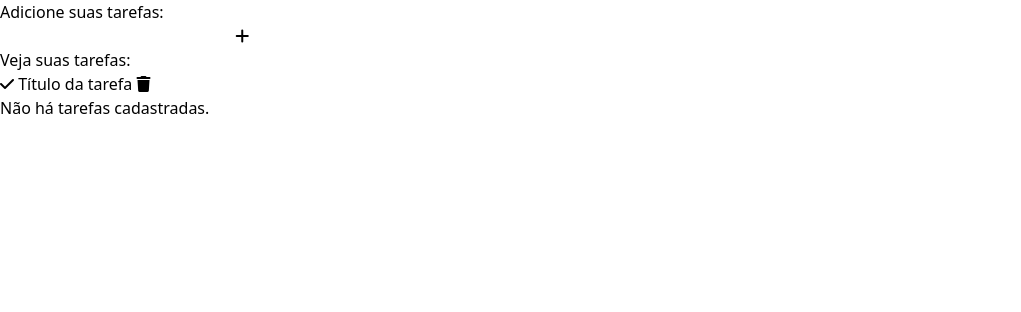
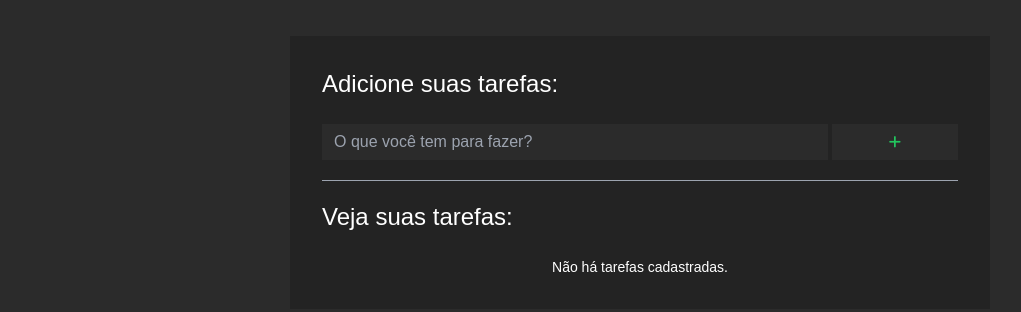
Before and after one commit to pabloquirino/to-do-list, a website: page src/index.html in a window 1280 px wide. Shown: the whole page, without its empty margins (0-1021 px from the left). Drawn offline with Linux system fonts and the light colour scheme.

Commit message:
estilização básica finalizada

```diff
--- a/css/input.css
+++ b/css/input.css
@@ -1,3 +1,11 @@
 @tailwind base;
 @tailwind components;
 @tailwind utilities;
+
+@font-face {
+    font-family: 'lemon';
+    src: url('fonts/LEMONMILK-light.otf') format('otf'),
+         url('fonts/LEMONMILK-lightItalic.otf') format('otf');
+    font-weight: normal;
+    font-style: normal;
+}
--- a/src/index.html
+++ b/src/index.html
@@ -7,27 +7,29 @@
     <link rel="stylesheet" href="https://cdnjs.cloudflare.com/ajax/libs/font-awesome/6.5.2/css/all.min.css" integrity="sha512-SnH5WK+bZxgPHs44uWIX+LLJAJ9/2PkPKZ5QiAj6Ta86w+fsb2TkcmfRyVX3pBnMFcV7oQPJkl9QevSCWr3W6A==" crossorigin="anonymous" referrerpolicy="no-referrer" />
     <link rel="stylesheet" href="../css/output.css">
 </head>
-<body>
+<body class="bg-grayLight text-white text-2xl font-lemon">
 
-    <main id="main-conteiner">
+    <main id="main-conteiner" class="max-w-700px bg-grayDark mx-auto mt-9 p-8">
 
-        <div id="add-container">
-            <h2>Adicione suas tarefas:</h2>
-            <form action="">
-                <input type="text" name="task" id="task">
-                <button type="submit" id="add"><i class="fa fa-plus"></i></button>
+        <div id="add-container" class="pb-5 mb-5 border-b border-gray-400">
+            <h2 class="mb-6">Adicione suas tarefas:</h2>
+            <form action="" class="flex">
+                <input type="text" name="task" id="task" placeholder="O que você tem para fazer?" class="bg-grayLight text-base w-4/5 h-9 pl-3">
+                <button type="submit" id="add" class="bg-grayLight text-green-500 duration-300 hover:bg-green-500 hover:text-grayLight text-sm w-1/5 h-9 ml-1"><i class="fa fa-plus"></i></button>
             </form>
         </div>
 
         <div id="tasks-conteiner">
-            <h2>Veja suas tarefas:</h2>
-            <div class="tasks">
-                <i class="fa fa-check"></i>
+            <h2 class="mb-6">Veja suas tarefas:</h2>
+            <!-- template -->
+            <div class="relative text-base pb-5 mb-5 border-b border-gray-400 hidden">
+                <i class="fa fa-check rounded-full p-1 border border-gray-400"></i>
                 <span class="task-title">Título da tarefa</span>
-                <i class="fa fa-trash"></i>
+                <i class="fa fa-trash absolute right-0 top-0 hover:text-red-600 cursor-pointer"></i>
             </div>
-            <p id="empty-tasks">Não há tarefas cadastradas.</p>
         </div>
+        <!-- fim template -->
+        <p id="empty-tasks" class="text-sm text-center">Não há tarefas cadastradas.</p>
 
     </main>
 
--- a/tailwind.config.js
+++ b/tailwind.config.js
@@ -2,7 +2,18 @@
 module.exports = {
   content: ["./src/**/*.{html,js}"],
   theme: {
-    extend: {},
+    extend: {
+      fontFamily: {
+        lemon: ['lemon', 'sans-serif']
+      },
+      spacing: {
+        '700px': '700px'
+      },
+      colors: {
+        'grayDark': 'rgb(35,35,35)',
+        'grayLight': 'rgb(43,43,43)'
+      }
+    },
   },
   plugins: [],
 }
```
Also changed, not shown: css/output.css, fonts/LEMONMILK-Light.otf (added), fonts/LEMONMILK-LightItalic.otf (added).
